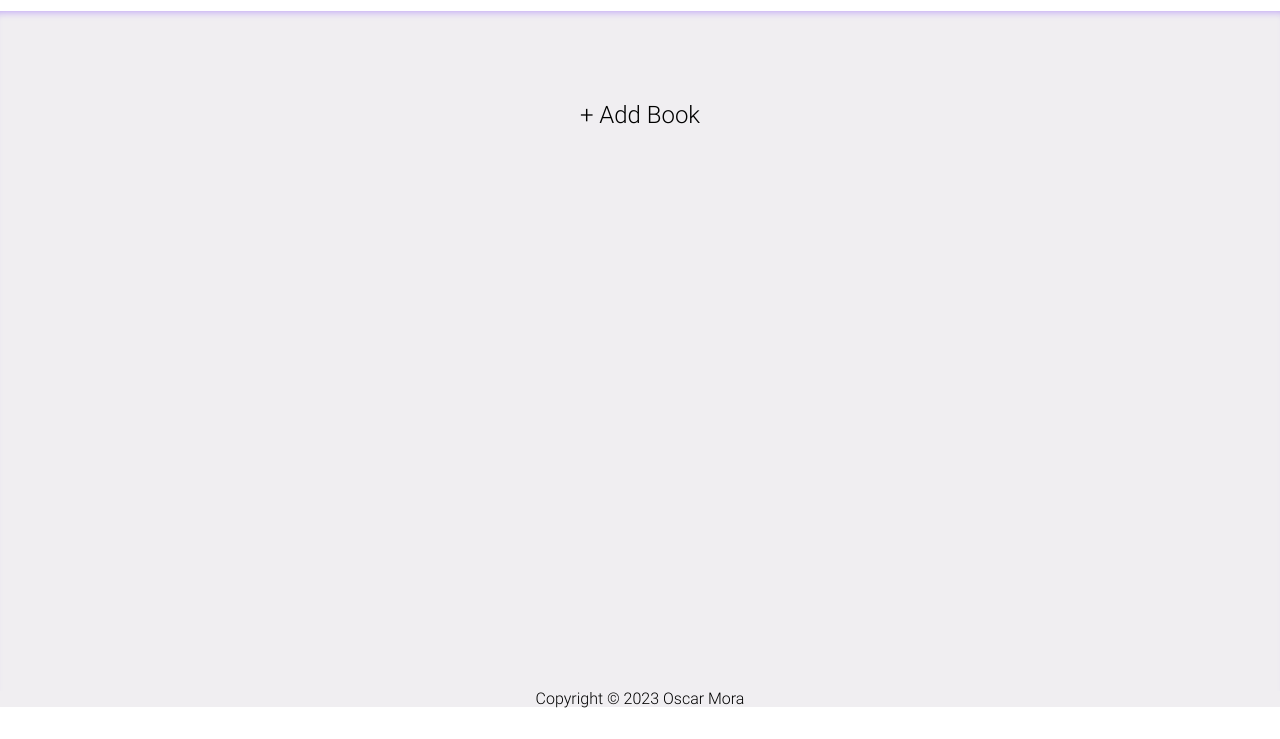
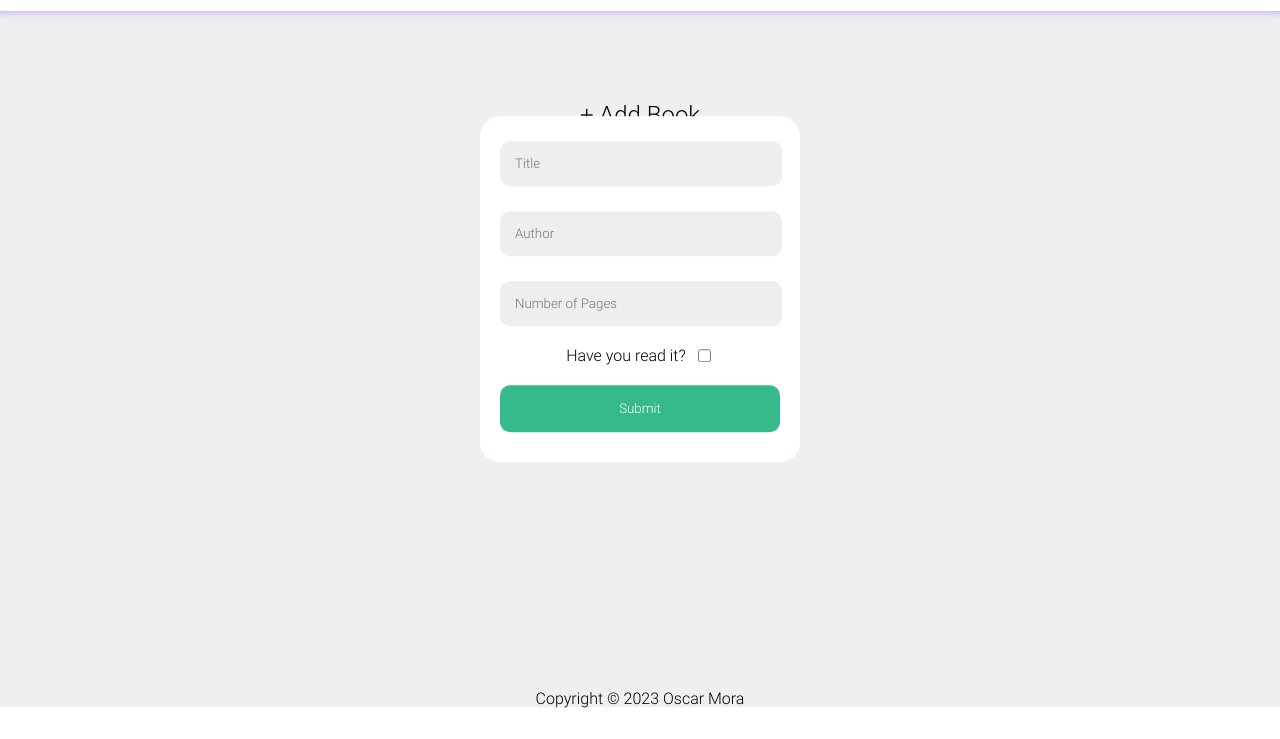
Before and after one commit to oscargmora/Cinemalist, a plain HTML site: page index.html in a window 1280 px wide. Both pictures are taken after a click on the button "+ Add Book". Shown: the part 61-800 px from the top of the page. Drawn offline with Linux system fonts and the light colour scheme.

Commit message:
Add Popup Form
This commit adds the popup form when the Add Book button is pressed. It adds the add book form. Adds styling to the popup form

```diff
--- a/index.html
+++ b/index.html
@@ -15,7 +15,21 @@
         <button class="log-in">Log-In</button>
     </header>
     <main>
-        <button class="add-book" id="add-book">+ Add Book</button>
+        <button class="open-button" onclick="openForm()">+ Add Book</button>
+        <div class="form-popup" id="myForm">
+            <form class="form-container">
+                <input type="text" id="title" name="title" placeholder="Title" required>
+                <input type="text" id="author" name="author" placeholder="Author" required>
+                <input type="number" id="pages" name="pages" placeholder="Number of Pages" required>
+                <div class="checkboxContainer">
+                    <label for="read">Have you read it?</label>
+                    <input type="checkbox" id="read" name="read">
+                </div>
+                <div class="submit-button">
+                    <button id="submit">Submit</button>
+                </div>
+            </form>
+        </div>
     </main>
     <footer>
         <p>Copyright © 2023 Oscar Mora</p>
--- a/javascript.js
+++ b/javascript.js
@@ -1,12 +1,14 @@
-const addBook = document.getElementsByClassName("add-book").addEventListener("click", addBookInfo);
-const logIn = document.getElementsByClassName("log-in");
-
-let myLibrary = [];
-
-function Book() {
-  // the constructor...
+function openForm() {
+  document.getElementById("myForm").style.display = "block";
 }
 
-function addBookToLibrary() {
-  // do stuff here
+function closeForm() {
+  document.getElementById("myForm").style.display = "none";
 }
+
+window.onclick = function (event) {
+  let modal = document.getElementById("myForm");
+  if (event.target == modal) {
+    closeForm();
+  }
+}
--- a/styles.css
+++ b/styles.css
@@ -97,7 +97,7 @@ main {
     min-height: 85%;
 }
 
-.add-book {
+.open-button {
     border: none;
     background: none;
     border-radius: 6px;
@@ -108,7 +108,7 @@ main {
     width: auto;
 }
 
-.add-book:hover {
+.open-button:hover {
     cursor: pointer;
     background-color: rgb(197, 181, 181);
     border-radius: 6px;
@@ -121,3 +121,73 @@ footer {
     align-items: center;
     font-family: roboto;
 }
+
+.form-popup {
+    display: none;
+    position: fixed;
+    left: 50%;
+    top: 20%;
+    transform: translate(-50%, 5%);
+    z-index: 9;
+    border-radius: 10px;
+}
+
+.form-container {
+    max-width: 280px;
+    padding: 20px;
+    background-color: #fff;
+    border-radius: 20px;
+    font-family: roboto;
+}
+
+.form-container input[type=text], .form-container input[type=number] {
+    width: 90%;
+    padding: 15px;
+    margin: 5px 0 20px 0;
+    border: none;
+    background: #eee;
+    border-radius: 10px;
+    font-family: roboto;
+}
+
+.form-container input[type=text]:focus, .form-container input[type=password]:focus {
+    background-color: #ddd;
+    outline: none;
+}
+
+.submit-button {
+    padding-top: 20px;
+    display: flex;
+}
+
+#submit {
+    background-color: #04AA6D;
+    color: white;
+    padding: 16px 20px;
+    border: none;
+    cursor: pointer;
+    width: 100%;
+    margin-bottom:10px;
+    opacity: 0.8;
+    border-radius: 10px;
+    font-family: roboto;
+}
+
+.form-container .btn:hover, .open-button:hover {
+    opacity: 1;
+}
+
+.checkboxContainer {
+    display: flex;
+    justify-content: center;
+    align-items: center;
+    gap: 0.5em;
+}
+
+#read:hover {
+    accent-color: #04AA6D;
+}
+
+#read {
+    accent-color: #04AA6D;
+}
```
